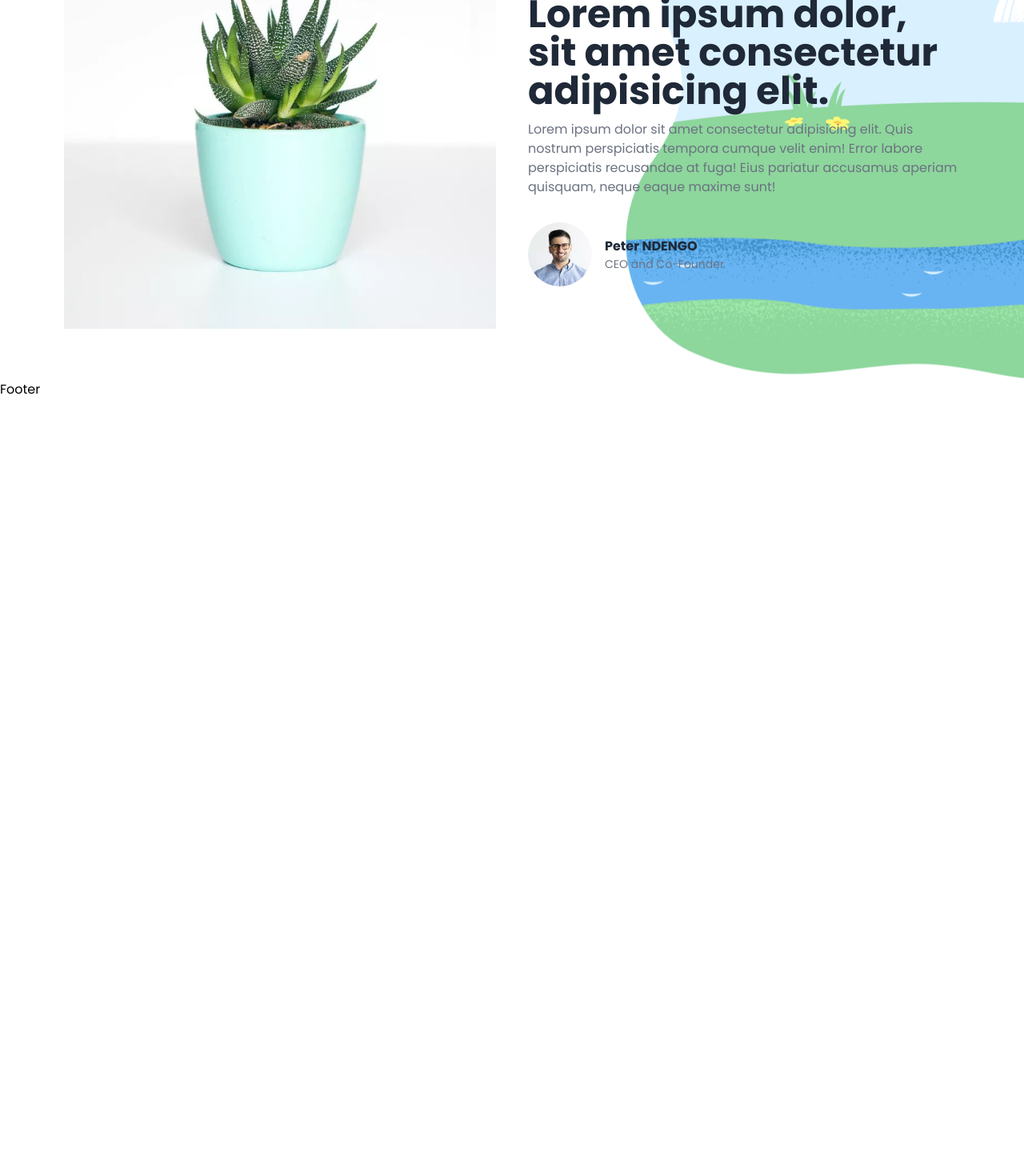
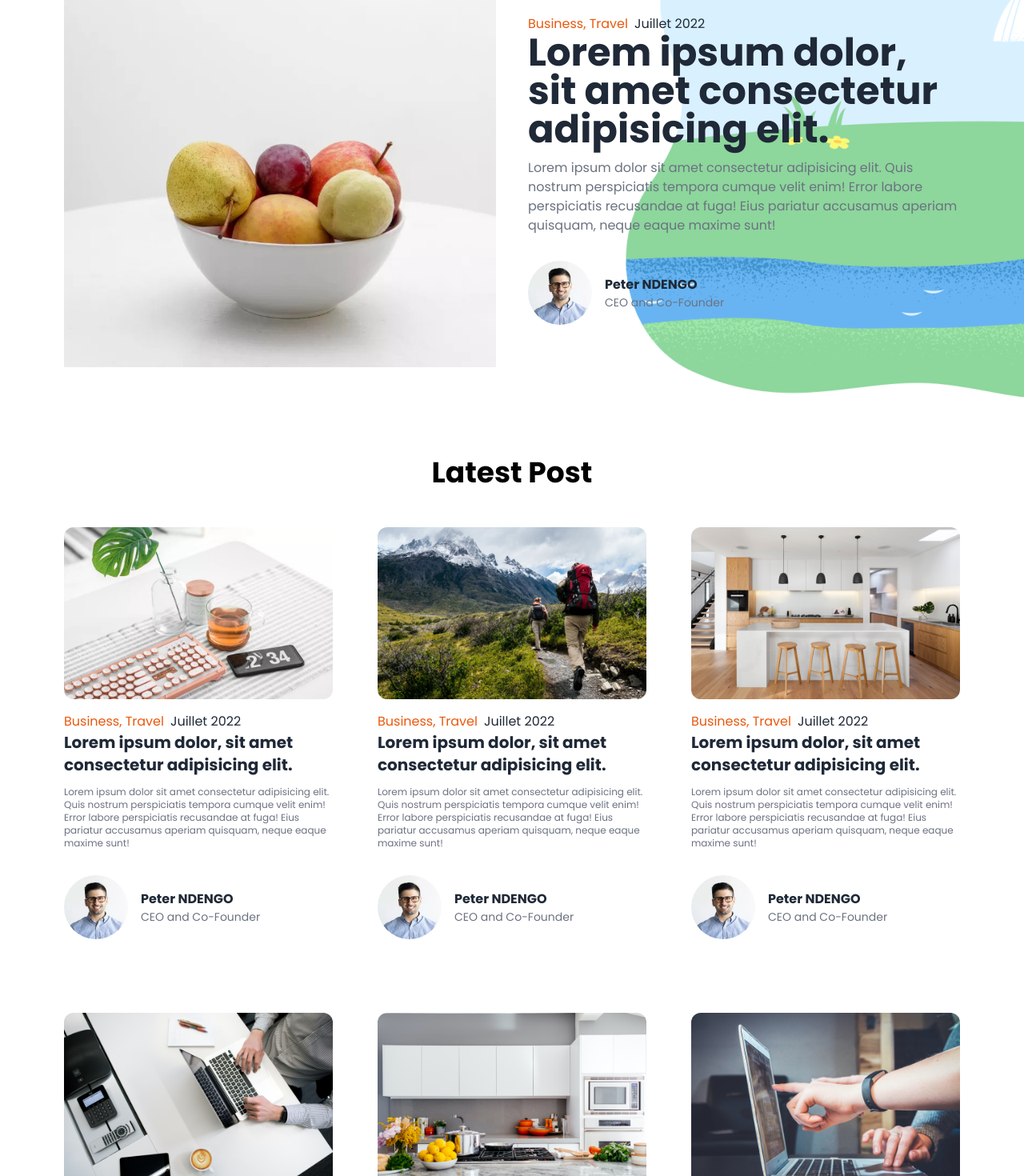
Before and after one commit to Frdrcpeter007/Learn-Nextjs, a Next.js app: page / in a window 1280 px wide. Shown: the part 280-1750 px from the top of the page at 80% size. Before the commit the page ends 800 px from the top, so only its background shows below. Built offline with nearby package versions, Linux system fonts and the light colour scheme.

Commit message:
Finish section B

```diff
--- a/components/SectionA.js
+++ b/components/SectionA.js
@@ -1,8 +1,14 @@
 import Image from 'next/image';
 import Link from 'next/link';
 import Author from './_child/Author';
+import { Swiper, SwiperSlide } from 'swiper/react';
+import SwiperCore, {Autoplay} from 'swiper'
+import 'swiper/css';
 
 const SectionA = () => {
+
+    SwiperCore.use([Autoplay])
+
     const bg = {
         background: "url('/images/banner.png') no-repeat",
         backgroundPosition: "right",
@@ -10,9 +16,20 @@ const SectionA = () => {
     return (
         <section className="py-16" style={bg}>
             <div className="container mx-auto md:px-20">
-                <h1 className="font-semibold text-4xl text-center pb-12">Trending</h1>
+                <h1 className="title">Trending</h1>
+                <Swiper
+                    slidesPerView={1}
+                    loop={true}
+                    autoplay={{
+                        delay: 4000
+                    }}
+                >
+                    <SwiperSlide>{slide("/images/img1.jpg")}</SwiperSlide>
+                    <SwiperSlide>{slide("/images/img2.jpg")}</SwiperSlide>
+                    <SwiperSlide>{slide("/images/img3.png")}</SwiperSlide>
+                    <SwiperSlide>{slide("/images/img4.png")}</SwiperSlide>
+                </Swiper>
 
-                {slide()}
             </div>
         </section>
     );
@@ -20,12 +37,12 @@ const SectionA = () => {
 
 export default SectionA;
 
-function slide() {
+function slide(img) {
     return (
         <div className="grid md:grid-cols-2 gap-10">
             <div className="image">
                 <Link href={"/"} passHref>
-                    <Image src={"/images/img1.jpg"} width={600} height={600} />
+                    <Image src={img} width={600} height={600} />
                 </Link>
             </div>
 
@@ -40,7 +57,7 @@ function slide() {
 
                 </div>
 
-                <div className="title">
+                <div className="">
                     <Link href={"/"} legacyBehavior>
                         <a className='text-3xl md:text-5xl font-bold text-gray-800 hover:text-gray-600'>Lorem ipsum dolor, sit amet consectetur adipisicing elit.</a>
                     </Link>
--- /dev/null
+++ b/components/SectionB.js
@@ -0,0 +1,58 @@
+import Image from "next/image";
+import Link from "next/link";
+import Author from "./_child/Author";
+
+const SectionB = () => {
+    return (
+        <section className="container mx-auto md:px-20 py10">
+            <h1 className="title">Latest Post</h1>
+
+            <div className="grid md:grid-cols-2 lg:grid-cols-3 gap-14">
+                {Post("/images/articles/posts/img1.jpg")}
+                {Post("/images/articles/posts/img2.png")}
+                {Post("/images/articles/posts/img3.png")}
+                {Post("/images/articles/posts/img4.png")}
+                {Post("/images/articles/posts/img5.png")}
+                {Post("/images/articles/posts/img6.png")}
+            </div>
+        </section>
+    );
+}
+
+export default SectionB;
+
+function Post(img) {
+    return (
+        <div className="item">
+            <div className="images">
+                <Link href={"/"} passHref>
+                    <Image src={img} width={500} height={350} className="rounded-xl" />
+                </Link>
+            </div>
+
+            <div className="info flex justify-center flex-col py-4">
+                <div className="cat flex gap-2">
+                    <Link href={"/"} legacyBehavior>
+                        <a className='text-orange-600 hover:text-orange-800'>Business, Travel</a>
+                    </Link>
+                    <Link href={"/"} legacyBehavior>
+                        <a className='text-gray-800 hover:text-gray-600'>Juillet 2022</a>
+                    </Link>
+
+                </div>
+
+                <div className="">
+                    <Link href={"/"} legacyBehavior>
+                        <a className='text-lg md:text-xl font-bold text-gray-800 hover:text-gray-600'>Lorem ipsum dolor, sit amet consectetur adipisicing elit.</a>
+                    </Link>
+                </div>
+
+                <p className='py-3 text-gray-500 text-xs'>
+                    Lorem ipsum dolor sit amet consectetur adipisicing elit. Quis nostrum perspiciatis tempora cumque velit enim! Error labore perspiciatis recusandae at fuga! Eius pariatur accusamus aperiam quisquam, neque eaque maxime sunt!
+                </p>
+
+                <Author />
+            </div>
+        </div>
+    )
+}
--- a/package.json
+++ b/package.json
@@ -13,7 +13,8 @@
     "next": "13.1.1",
     "react": "18.2.0",
     "react-dom": "18.2.0",
-    "react-icons": "^4.7.1"
+    "react-icons": "^4.7.1",
+    "swiper": "^8.4.5"
   },
   "devDependencies": {
     "autoprefixer": "^10.4.13",
--- a/pages/index.js
+++ b/pages/index.js
@@ -1,12 +1,14 @@
 import Head from 'next/head'
 import Layout from '../components/Layout'
 import SectionA from '../components/SectionA'
+import SectionB from '../components/SectionB'
 
 export default function Home() {
 	return (
 		<>
 			<Layout>
 				<SectionA />
+				<SectionB />
 			</Layout>
 		</>
 	)
--- a/styles/globals.css
+++ b/styles/globals.css
@@ -12,3 +12,7 @@
   @apply block w-60 mt-1 px-3 py-2 bg-white border border-slate-300 rounded-full text-sm shadow-sm placeholder-slate-500;
   @apply focus:outline-none focus:border-sky-500 focus:ring-1 focus:ring-sky-500;
 }
+
+.title {
+  @apply font-bold text-4xl py-12 text-center
+}
```
Also changed, not shown: 1 other file (tests, documents, lock files or other folders).
